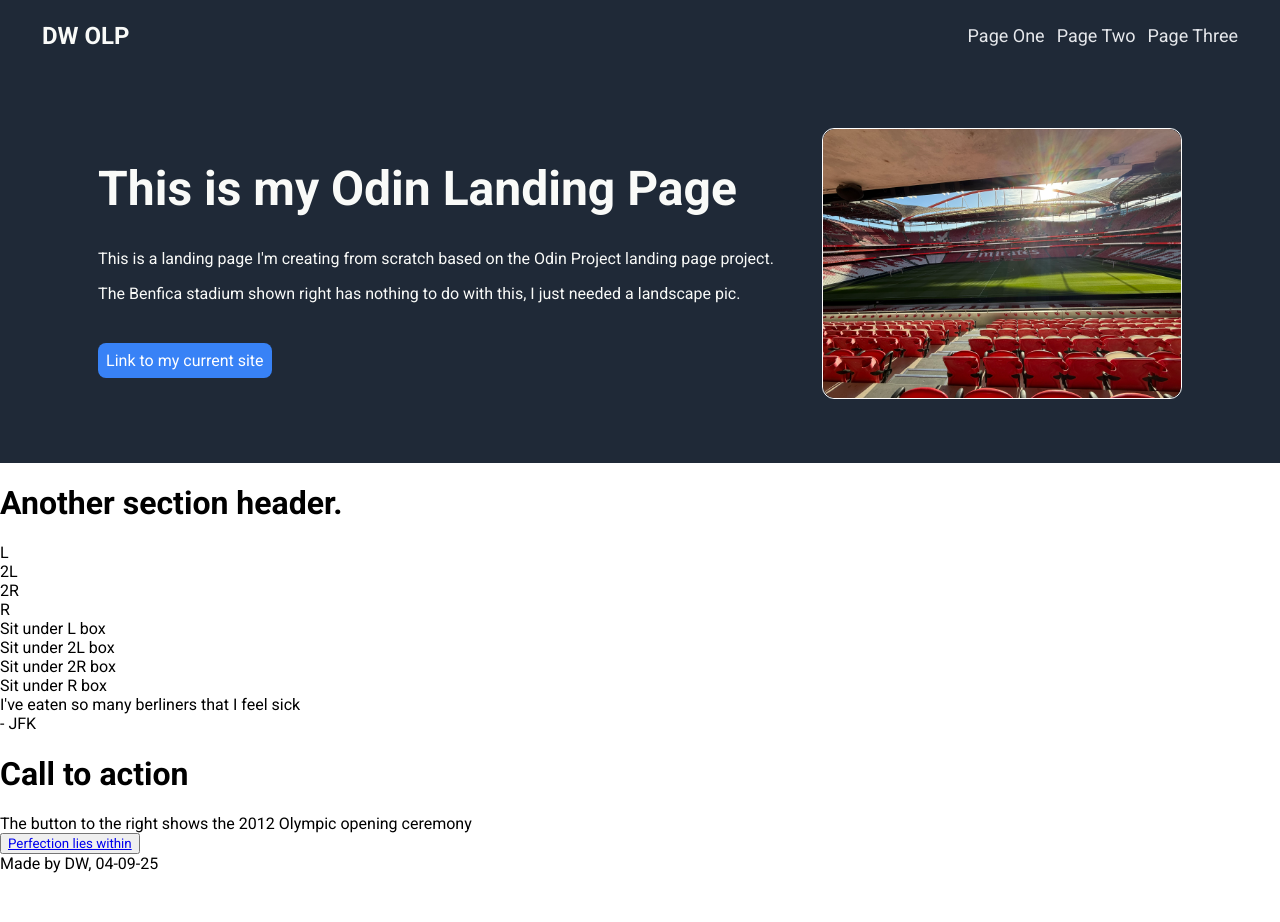
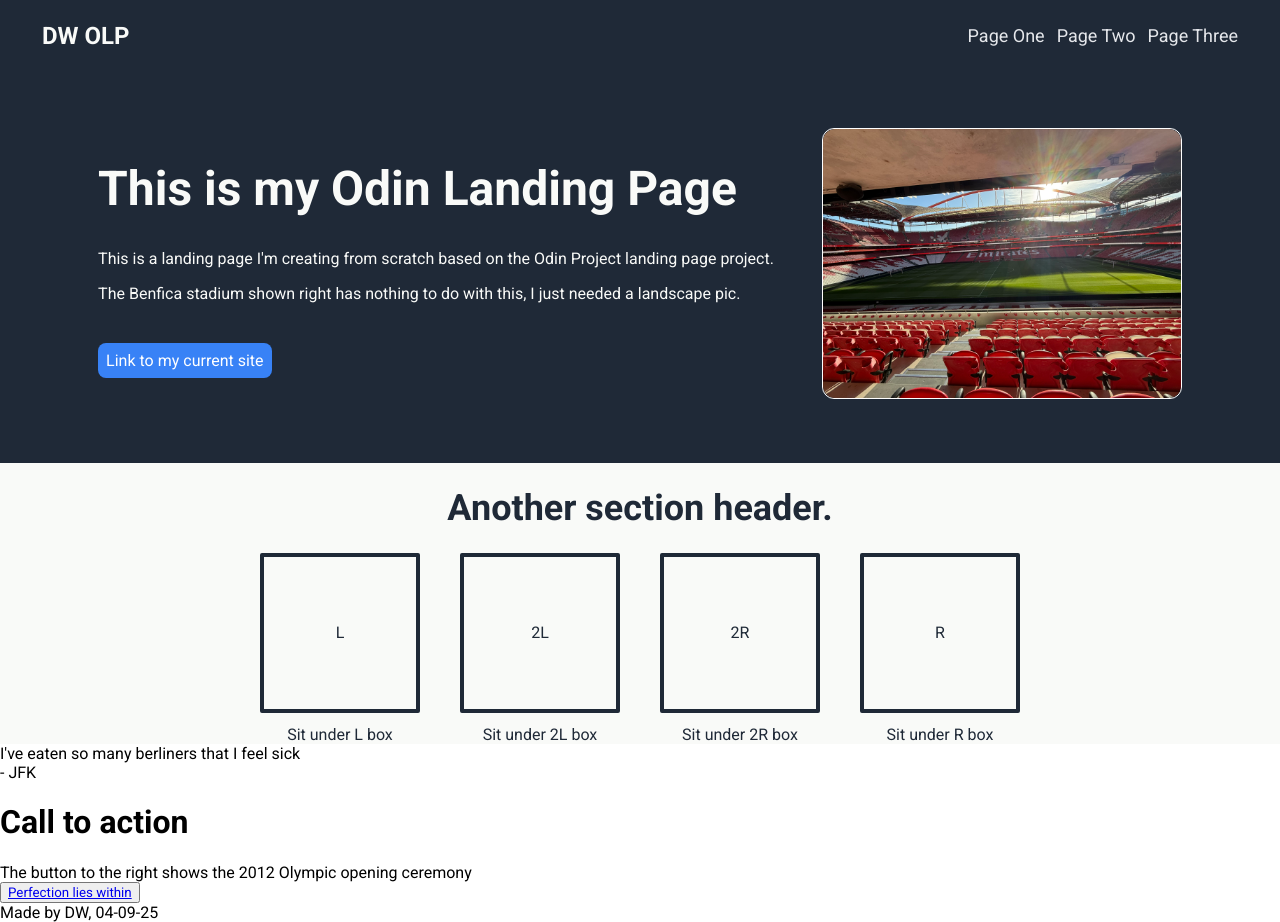
Before and after one commit to woottondaniel/odin-landing-page, a plain HTML site: page index.html in a window 1280 px wide. Before the commit the page ends 873 px from the top, so only its background shows below. Drawn offline with Linux system fonts and the light colour scheme.

Commit message:
Section two done

```diff
--- a/index.html
+++ b/index.html
@@ -45,14 +45,24 @@
 
     <div class="section-two">
             <h1>Another section header.</h1>
+            <div class="blocks">
+                <div class="box-group">
                     <div class="box-one">L</div>
+                    <div class="text-one">Sit under L box</div>
+                </div>
+                <div class="box-group">
                     <div class="box-two">2L</div>
+                    <div class="text-two">Sit under 2L box</div>
+                </div>
+                <div class="box-group">
                     <div class="box-three">2R</div>
+                    <div class="text-three">Sit under 2R box</div>
+                </div>
+                <div class="box-group">
                     <div class="box-four">R</div>
-            <div class="text-one">Sit under L box</div>
-            <div class="text-two">Sit under 2L box</div>
-            <div class="text-three">Sit under 2R box</div>
                     <div class="text-four">Sit under R box</div>
+                </div>
+            </div>
     </div>
 
 <!-- section three quote with attribute underneath, two flexboxes -->
--- a/style.css
+++ b/style.css
@@ -76,6 +76,7 @@ header .page-links a {
     overflow: hidden;
     border: 1px solid white;
     max-width: 360px;
+    flex-shrink: 0;
 }
 
 .graphic img {
@@ -84,6 +85,7 @@ header .page-links a {
     object-fit: cover;
     display: block;
     border-radius: 12px;
+    flex-shrink: 0;
 }
 
 .section-one .button {
@@ -109,3 +111,58 @@ header .page-links a {
   color: white;
   border-color: #1F2937;
 }
+
+/* section two */
+
+.section-two {
+    display: flex;
+    background-color: #F9FAF8;
+    justify-content: center;
+    align-content: space-between;
+    flex-direction: column;
+}
+
+.section-two h1 {
+    font-weight: 900;
+    font-size: 36px;
+    color: #1F2937;
+    text-align: center;
+}
+
+.section-two .blocks {
+    display: flex;
+    justify-items: center;
+    color: #1F2937;
+    justify-content: center;
+    align-items: center;
+    align-content: center;
+    flex-direction: row;
+    align-content: space-evenly;
+    gap: 40px;
+}
+
+.section-two .box-group {
+    display: flex;
+    flex-direction: column;
+    align-items: center;
+}
+
+.section-two .box-one,
+.section-two .box-two,
+.section-two .box-three,
+.section-two .box-four {
+    width: 160px;
+    height: 160px;
+    border: 4px solid #1F2937;
+    border-radius: 2px;
+    display: flex;
+    justify-content: center;
+    align-items: center;
+}
+
+.section-two .box-group div:last-child {
+  margin-top: 12px;
+  text-align: center;
+}
+
+/* section three */
```
Lines whose indentation alone changed are shown as unchanged.
